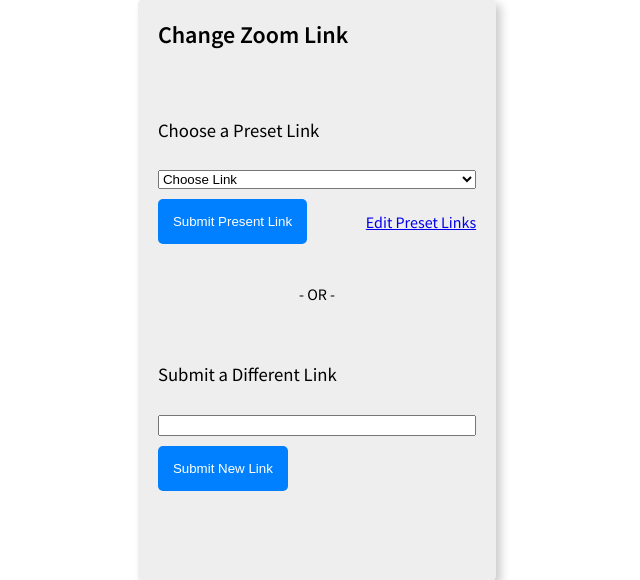
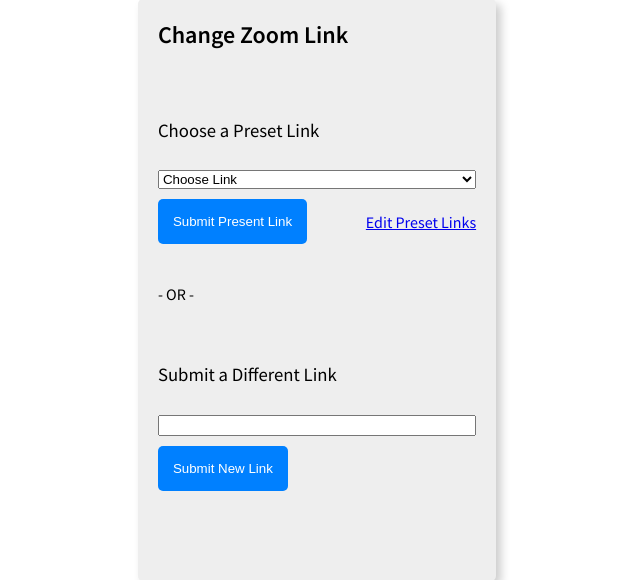
Before and after one commit to SamLab17/HelpHours, a Python web app: template helphours/templates/change_zoom.html in a window 1280 px wide. Shown: the part 134-714 px from the top of the page, without its empty margins (323-963 px from the left). Run offline with Jinja, Linux system fonts and the light colour scheme; the template is opened without the code that fills it, so the values that code supplies are empty.

Commit message:
Change Zoom visual bug

```diff
--- a/helphours/templates/change_zoom.html
+++ b/helphours/templates/change_zoom.html
@@ -29,7 +29,7 @@
                 </div>
             </div>
 
-            <div class="center-content">
+            <div class="center-horizontal">
                 - OR -
             </div>
 
```
